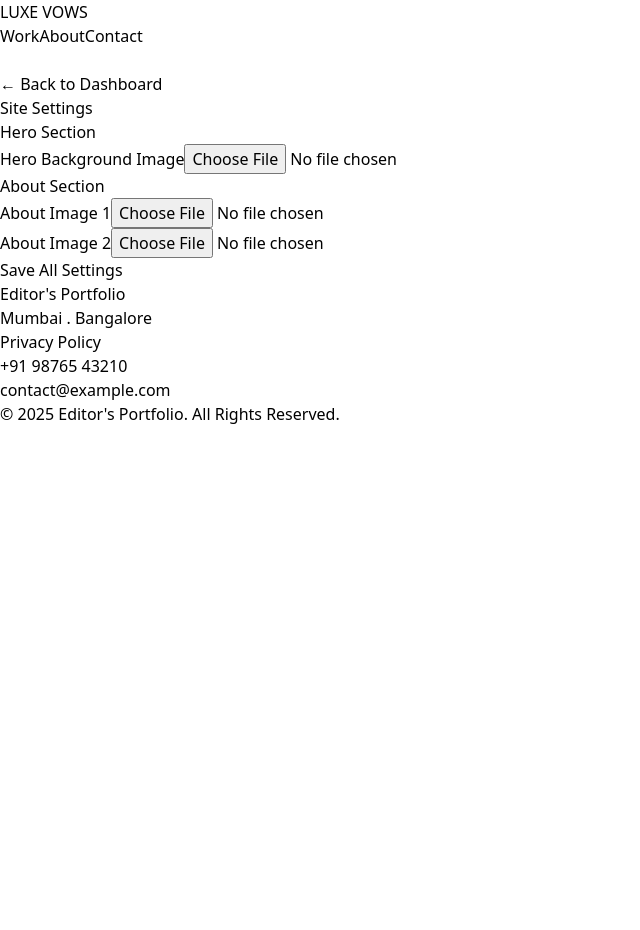
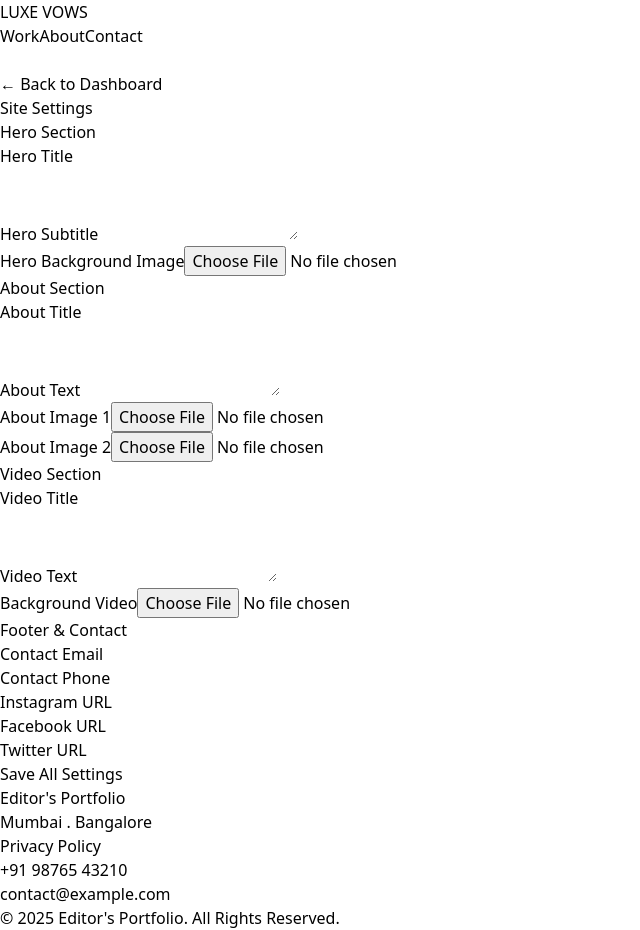
Before and after one commit to VIRUS-VS/photography-portfolio, a React (Vite) app in the folder client/: page /admin/settings in a window 1280 px wide. Shown: the whole page, without its empty margins (0-640 px from the left). Before the commit the page ends 800 px from the top, so only its background shows below. Built offline with nearby package versions, Linux system fonts and the light colour scheme; no server answers; sample sign-in values are in the browser's storage.

Commit message:
New Modifications 15

```diff
--- a/client/src/pages/SiteSettingsPage.jsx
+++ b/client/src/pages/SiteSettingsPage.jsx
@@ -127,8 +127,8 @@ const SiteSettingsPage = () => {
     const [loading, setLoading] = useState(true);
     const [saving, setSaving] = useState(false);
 
-    // State to track individual image uploads for better UX
-    const [imageUploading, setImageUploading] = useState({
+    // State to track individual uploads for better UX
+    const [uploadingState, setUploadingState] = useState({
         heroImage: false,
         aboutImage1: false,
         aboutImage2: false,
@@ -154,16 +154,14 @@ const SiteSettingsPage = () => {
         }
     }, [adminInfo, navigate]);
 
-    // Handles changes for all text inputs
     const handleInputChange = (e) => setSettings({ ...settings, [e.target.name]: e.target.value });
 
-    // Handles individual image/video uploads
     const handleFileUpload = async (e) => {
         let file = e.target.files[0];
         const fieldName = e.target.name;
         if (!file) return;
 
-        setImageUploading(prev => ({ ...prev, [fieldName]: true }));
+        setUploadingState(prev => ({ ...prev, [fieldName]: true }));
 
         try {
             if (file.type.startsWith('image/') && (file.type === 'image/heic' || file.type === 'image/heif' || file.name.toLowerCase().endsWith('.heic'))) {
@@ -172,17 +170,17 @@ const SiteSettingsPage = () => {
             }
 
             const formData = new FormData();
-            formData.append('image', file); // 'image' is the field name for the generic uploader
+            formData.append('image', file);
             const config = { headers: { 'Content-Type': 'multipart/form-data', Authorization: `Bearer ${adminInfo.token}` } };
 
-            // --- THIS IS THE CORRECTED URL ---
+            // This now uses the correct '/api/uploads' (plural) URL
             const { data } = await axios.post(`${import.meta.env.VITE_API_URL}/api/uploads`, formData, config);
 
             setSettings(prev => ({ ...prev, [fieldName]: data.image }));
         } catch (error) {
             alert('Upload failed. Please try a different file.');
         } finally {
-            setImageUploading(prev => ({ ...prev, [fieldName]: false }));
+            setUploadingState(prev => ({ ...prev, [fieldName]: false }));
         }
     };
 
@@ -208,39 +206,70 @@ const SiteSettingsPage = () => {
             <h1 className="text-3xl font-light mb-6">Site Settings</h1>
 
             <form onSubmit={submitHandler} className="space-y-8">
-                {/* Hero Section */}
+                {/* --- HERO SECTION (RESTORED) --- */}
                 <div className="p-4 border border-gray-700 rounded">
                     <h2 className="text-xl font-semibold mb-4">Hero Section</h2>
-                    {/* ... other hero fields ... */}
+                    <div className="space-y-4">
+                        <div><label className="block text-sm mb-1">Hero Title</label><input type="text" name="heroTitle" value={settings.heroTitle || ''} onChange={handleInputChange} className="w-full p-2 bg-gray-800 rounded" /></div>
+                        <div><label className="block text-sm mb-1">Hero Subtitle</label><textarea name="heroSubtitle" value={settings.heroSubtitle || ''} onChange={handleInputChange} className="w-full p-2 bg-gray-800 rounded" rows="3"></textarea></div>
                         <div>
                             <label className="block text-sm mb-1">Hero Background Image</label>
                             <input type="file" name="heroImage" onChange={handleFileUpload} className="w-full text-sm text-gray-400 file:mr-4 file:py-2 file:px-4 file:rounded file:border-0 file:bg-gray-700" />
-                        {imageUploading.heroImage && <p className="text-blue-400 text-sm mt-2">Uploading...</p>}
-                        {settings.heroImage && <img src={settings.heroImage} alt="Hero preview" className="mt-2 h-20 object-cover" />}
+                            {uploadingState.heroImage && <p className="text-blue-400 text-sm mt-2">Uploading...</p>}
+                            {settings.heroImage && <img src={settings.heroImage} alt="Hero preview" className="mt-2 h-20 object-cover rounded" />}
+                        </div>
                     </div>
                 </div>
 
-                {/* About Section */}
+                {/* --- ABOUT SECTION (CORRECTED) --- */}
                 <div className="p-4 border border-gray-700 rounded">
                     <h2 className="text-xl font-semibold mb-4">About Section</h2>
-                     {/* ... other about fields ... */}
+                    <div className="space-y-4">
+                        <div><label className="block text-sm mb-1">About Title</label><input type="text" name="aboutTitle" value={settings.aboutTitle || ''} onChange={handleInputChange} className="w-full p-2 bg-gray-800 rounded" /></div>
+                        <div><label className="block text-sm mb-1">About Text</label><textarea name="aboutText" value={settings.aboutText || ''} onChange={handleInputChange} className="w-full p-2 bg-gray-800 rounded" rows="3"></textarea></div>
                         <div>
                             <label className="block text-sm mb-1">About Image 1</label>
                             <input type="file" name="aboutImage1" onChange={handleFileUpload} className="w-full text-sm text-gray-400 file:mr-4 file:py-2 file:px-4 file:rounded file:border-0 file:bg-gray-700" />
-                        {imageUploading.aboutImage1 && <p className="text-blue-400 text-sm mt-2">Uploading...</p>}
-                        {settings.aboutImage1 && <img src={settings.aboutImage1} alt="About 1 preview" className="mt-2 h-20 object-cover" />}
+                            {uploadingState.aboutImage1 && <p className="text-blue-400 text-sm mt-2">Uploading...</p>}
+                            {settings.aboutImage1 && <img src={settings.aboutImage1} alt="About 1 preview" className="mt-2 h-20 object-cover rounded" />}
                         </div>
                         <div>
                             <label className="block text-sm mb-1">About Image 2</label>
                             <input type="file" name="aboutImage2" onChange={handleFileUpload} className="w-full text-sm text-gray-400 file:mr-4 file:py-2 file:px-4 file:rounded file:border-0 file:bg-gray-700" />
-                        {imageUploading.aboutImage2 && <p className="text-blue-400 text-sm mt-2">Uploading...</p>}
-                        {settings.aboutImage2 && <img src={settings.aboutImage2} alt="About 2 preview" className="mt-2 h-20 object-cover" />}
+                            {uploadingState.aboutImage2 && <p className="text-blue-400 text-sm mt-2">Uploading...</p>}
+                            {settings.aboutImage2 && <img src={settings.aboutImage2} alt="About 2 preview" className="mt-2 h-20 object-cover rounded" />}
+                        </div>
                     </div>
                 </div>
 
-                {/* ... Other sections (Video, Footer) ... */}
+                {/* --- VIDEO SECTION (RESTORED) --- */}
+                <div className="p-4 border border-gray-700 rounded">
+                    <h2 className="text-xl font-semibold mb-4">Video Section</h2>
+                    <div className="space-y-4">
+                        <div><label className="block text-sm mb-1">Video Title</label><input type="text" name="videoTitle" value={settings.videoTitle || ''} onChange={handleInputChange} className="w-full p-2 bg-gray-800 rounded" /></div>
+                        <div><label className="block text-sm mb-1">Video Text</label><textarea name="videoText" value={settings.videoText || ''} onChange={handleInputChange} className="w-full p-2 bg-gray-800 rounded" rows="3"></textarea></div>
+                        <div>
+                            <label className="block text-sm mb-1">Background Video</label>
+                            <input type="file" name="videoUrl" onChange={handleFileUpload} className="w-full text-sm text-gray-400 file:mr-4 file:py-2 file:px-4 file:rounded file:border-0 file:bg-gray-700" />
+                            {uploadingState.videoUrl && <p className="text-blue-400 text-sm mt-2">Uploading...</p>}
+                            {settings.videoUrl && <p className="text-xs text-gray-400 mt-1">Current: {settings.videoUrl.split('/').pop()}</p>}
+                        </div>
+                    </div>
+                </div>
 
-                <button type="submit" className="w-full bg-green-600 hover:bg-green-700 text-white font-bold py-3 px-4 rounded" disabled={saving || Object.values(imageUploading).some(status => status)}>
+                {/* --- FOOTER & CONTACT (RESTORED) --- */}
+                <div className="p-4 border border-gray-700 rounded">
+                    <h2 className="text-xl font-semibold mb-4">Footer & Contact</h2>
+                    <div className="space-y-4">
+                        <div><label className="block text-sm mb-1">Contact Email</label><input type="email" name="contactEmail" value={settings.contactEmail || ''} onChange={handleInputChange} className="w-full p-2 bg-gray-800 rounded" /></div>
+                        <div><label className="block text-sm mb-1">Contact Phone</label><input type="text" name="contactPhone" value={settings.contactPhone || ''} onChange={handleInputChange} className="w-full p-2 bg-gray-800 rounded" /></div>
+                        <div><label className="block text-sm mb-1">Instagram URL</label><input type="text" name="instagramUrl" value={settings.instagramUrl || ''} onChange={handleInputChange} className="w-full p-2 bg-gray-800 rounded" /></div>
+                        <div><label className="block text-sm mb-1">Facebook URL</label><input type="text" name="facebookUrl" value={settings.facebookUrl || ''} onChange={handleInputChange} className="w-full p-2 bg-gray-800 rounded" /></div>
+                        <div><label className="block text-sm mb-1">Twitter URL</label><input type="text" name="twitterUrl" value={settings.twitterUrl || ''} onChange={handleInputChange} className="w-full p-2 bg-gray-800 rounded" /></div>
+                    </div>
+                </div>
+
+                <button type="submit" className="w-full bg-green-600 hover:bg-green-700 text-white font-bold py-3 px-4 rounded" disabled={saving || Object.values(uploadingState).some(status => status)}>
                     {saving ? 'Saving...' : 'Save All Settings'}
                 </button>
             </form>
```
Lines whose indentation alone changed are shown as unchanged.
